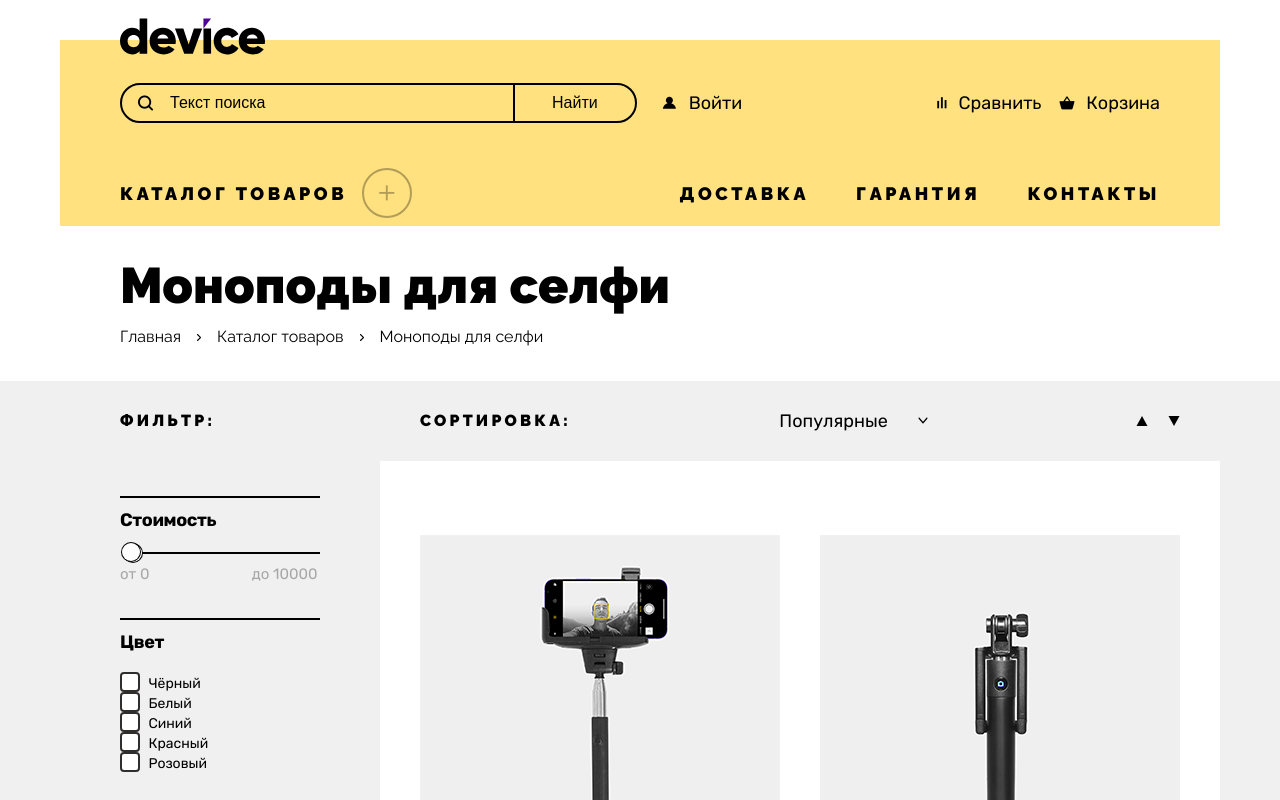
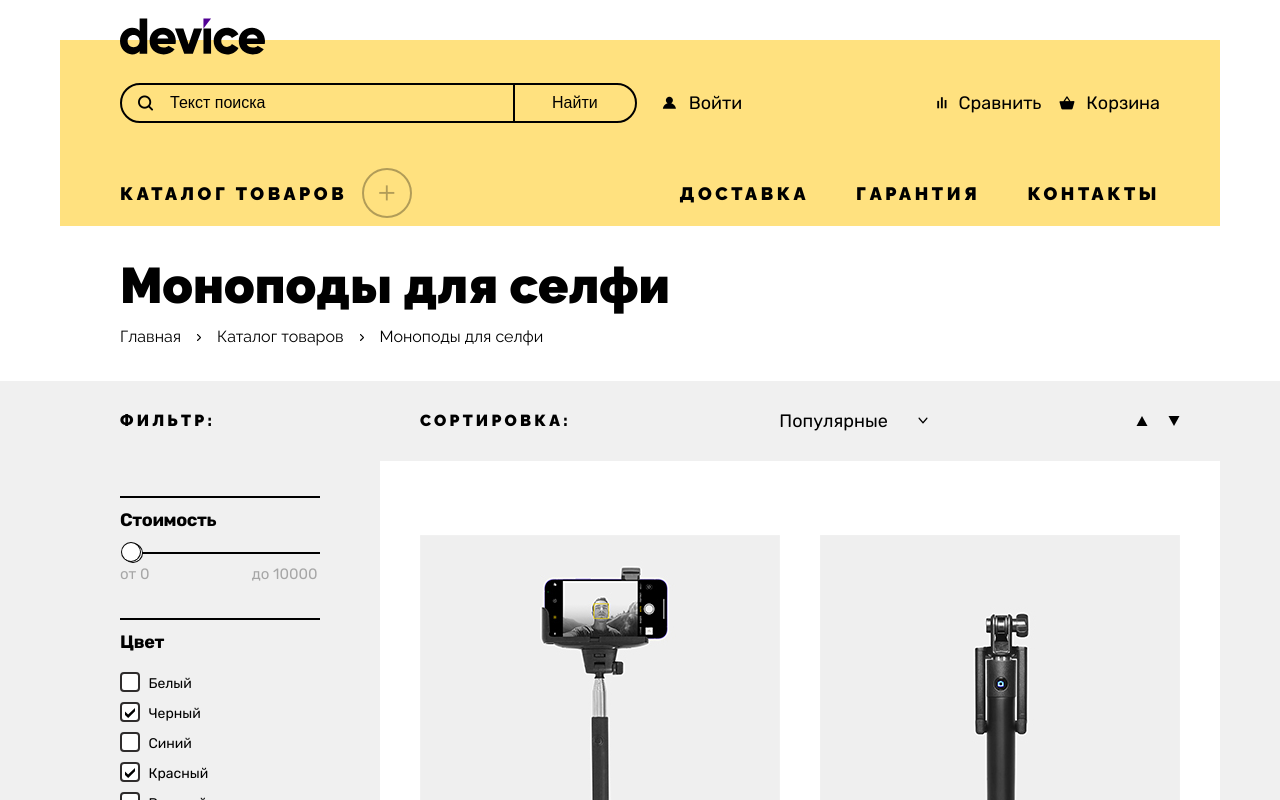
Before and after one commit to Evgeniy-Fes/Evgeniy-Fes.github.io, a Vue app in the folder device-vue/: page /catalog in a window 1280 px wide. Shown: the top 800 px of the page. Built offline with nearby package versions, Linux system fonts and the light colour scheme; a web font is replaced by a local one.

Commit message:
update checkbox component

```diff
--- /dev/null
+++ b/device-vue/src/components/VCheckbox.vue
@@ -0,0 +1,103 @@
+<template>
+  <label class="checkbox-label">
+    <input :checked="checked" :value="value" type="checkbox" class="real-checkbox" @change="updateInput">
+    <span class="custom-checkbox" />
+    {{ label }}
+  </label>
+</template>
+
+<script>
+export default {
+  model: {
+    prop: 'checked',
+    event: 'change',
+  },
+  props: {
+    value: {
+      type: Number,
+      default: null,
+    },
+    checked: {
+      type: Boolean,
+      default: false,
+    },
+    label: {
+      type: String,
+      default: ''
+    },
+  },
+  // computed: {
+  //   value: {
+  //     get() {
+  //       return this.$props.modelValue
+  //     },
+  //     set(val) {
+  //       this.$emit('update:modelValue', val)
+  //     }
+  //   }
+  // },
+  mounted() {
+  },
+  destroyed() {
+    console.log('destroyed')
+  },
+  methods: {
+    updateInput(e) {
+      let isChecked = e.target.checked
+      this.$emit('change', isChecked)
+    }
+  }
+}
+</script>
+
+<style lang="scss" scoped>
+.checkbox-label{
+  cursor: pointer;
+}
+.real-checkbox {
+    width: 0;
+    height: 0;
+    opacity: 0;
+    position: absolute;
+    z-index: -1;
+}
+
+.real-checkbox:focus + .custom-checkbox {
+    box-shadow: 0px 0px 0px 1px #000000, 0px 0px 10px #000000;
+}
+
+.custom-checkbox {
+    position: relative;
+    display: inline-block;
+    width: 20px;
+    height: 20px;
+    background: #ffffff;
+    border: 2px solid #302d2d;
+    border-radius: 4px;
+    vertical-align: sub;
+    margin-right: 5px;
+}
+
+.custom-checkbox::before {
+    content: '';
+
+    display: inline-block;
+    width: 10px;
+    height: 10px;
+
+    background-image: url(@/assets/VectorCheckbox.svg);
+    background-size: contain;
+    background-repeat: no-repeat;
+
+    position: absolute;
+    left: 50%;
+    top: 50%;
+    transform: translate(-50%, -50%) scale(0);
+    margin-top: 1px;
+    transition: 0.2s ease-in;
+}
+
+.real-checkbox:checked + .custom-checkbox::before {
+    transform: translate(-50%, -50%) scale(1);
+}
+</style>
--- a/device-vue/src/components/VFormCheckbox.vue
+++ b/device-vue/src/components/VFormCheckbox.vue
@@ -1,98 +1,87 @@
 <template>
-    <div>
-        <div>
-            <label>
-                <input checked type="checkbox" name="black" value="black" class="real-checkbox" v-model="color">
-                <span class="custom-checkbox"></span>
-                Чёрный
-            </label>
-        </div>
-        <div>
-            <label>
-                <input checked type="checkbox" name="white" value="white" class="real-checkbox" v-model="color">
-                <span class="custom-checkbox"></span>
-                Белый
-            </label>
-        </div>
-        <div>
-            <label>
-                <input type="checkbox" name="blue" value="blue" class="real-checkbox" v-model="color">
-                <span class="custom-checkbox"></span>
-                Синий
-            </label>
-        </div>
-        <div>
-            <label>
-                <input type="checkbox" name="red" value="red" class="real-checkbox" v-model="color">
-                <span class="custom-checkbox"></span>
-                Красный
-            </label>
-        </div>
-        <div>
-            <label>
-                <input type="checkbox" name="pink" value="pink" class="real-checkbox" v-model="color">
-                <span class="custom-checkbox"></span>
-                Розовый
-            </label>
-        </div>
+    <div class="checkbox-wrapper">
+        <VCheckbox
+            v-for="item in checkboxes"
+            :key="item.id"
+            :label="item.label"
+            :value="item.id"
+            v-model="item.checked"
+        />
+
+        <input v-model="firstName" />
+        <input v-model="lastName" />
+        <input v-model="middleName" />
+        <input :value="inputText" @input="updateInput" />
+        {{ fio }}
+        {{ inputText }}
     </div>
 </template>
 
 <script>
+import VCheckbox from './VCheckbox.vue';
+
+let a = '123';
+
 export default {
     data() {
         return {
-            color: []
+            aVar: a,
+            inputText: 'saldknlakhsd',
+            checkboxes: [
+                {
+                    label: 'Белый',
+                    id: 1,
+                    checked: false,
+                },
+                {
+                    label: 'Черный',
+                    id: 2,
+                    checked: true,
+                },
+                {
+                    label: 'Синий',
+                    id: 3,
+                    checked: false,
+                },
+                {
+                    label: 'Красный',
+                    id: 4,
+                    checked: true,
+                },
+                {
+                    label: 'Розовый',
+                    id: 5,
+                    checked: false,
+                },
+            ],
+            firstName: 'Женя',
+            lastName: 'Фесюк',
+            middleName: 'Владимирович',
         }
+    },
+    computed: {
+        fio() {
+            return `${this.lastName} ${this.firstName} ${this.middleName}`
+            // return this.lastName + ' ' + this.firstName + ' ' + this.middleName
+        }
+    },
+    methods: {
+        updateInput(e) {
+            this.inputText = e.target.value
+        }
+    },
+    components: {
+        VCheckbox,
     }
 }
 </script>
 
 <style scoped lang="scss">
-.real-checkbox {
-    width: 0;
-    height: 0;
-    opacity: 0;
-    position: absolute;
-    z-index: -1;
-}
-
-.real-checkbox:focus + .custom-checkbox {
-    box-shadow: 0px 0px 0px 1px #000000, 0px 0px 10px #000000;
-}
-
-.custom-checkbox {
-    position: relative;
-    display: inline-block;
-    width: 20px;
-    height: 20px;
-    background: #ffffff;
-    border: 2px solid #302d2d;
-    border-radius: 4px;
-    vertical-align: sub;
-    margin-right: 5px;
-}
-
-.custom-checkbox::before {
-    content: '';
-
-    display: inline-block;
-    width: 10px;
-    height: 10px;
-
-    background-image: url(@/assets/VectorCheckbox.svg);
-    background-size: contain;
-    background-repeat: no-repeat;
-
-    position: absolute;
-    left: 50%;
-    top: 50%;
-    transform: translate(-50%, -50%) scale(0);
-    margin-top: 1px;
-    transition: 0.2s ease-in;
-}
-
-.real-checkbox:checked + .custom-checkbox::before {
-    transform: translate(-50%, -50%) scale(1);
+.checkbox-wrapper{
+    display: flex;
+    justify-content: center;
+    align-items: flex-start;
+    gap: 10px;
+    flex-direction: column;
 }
 </style>
```
